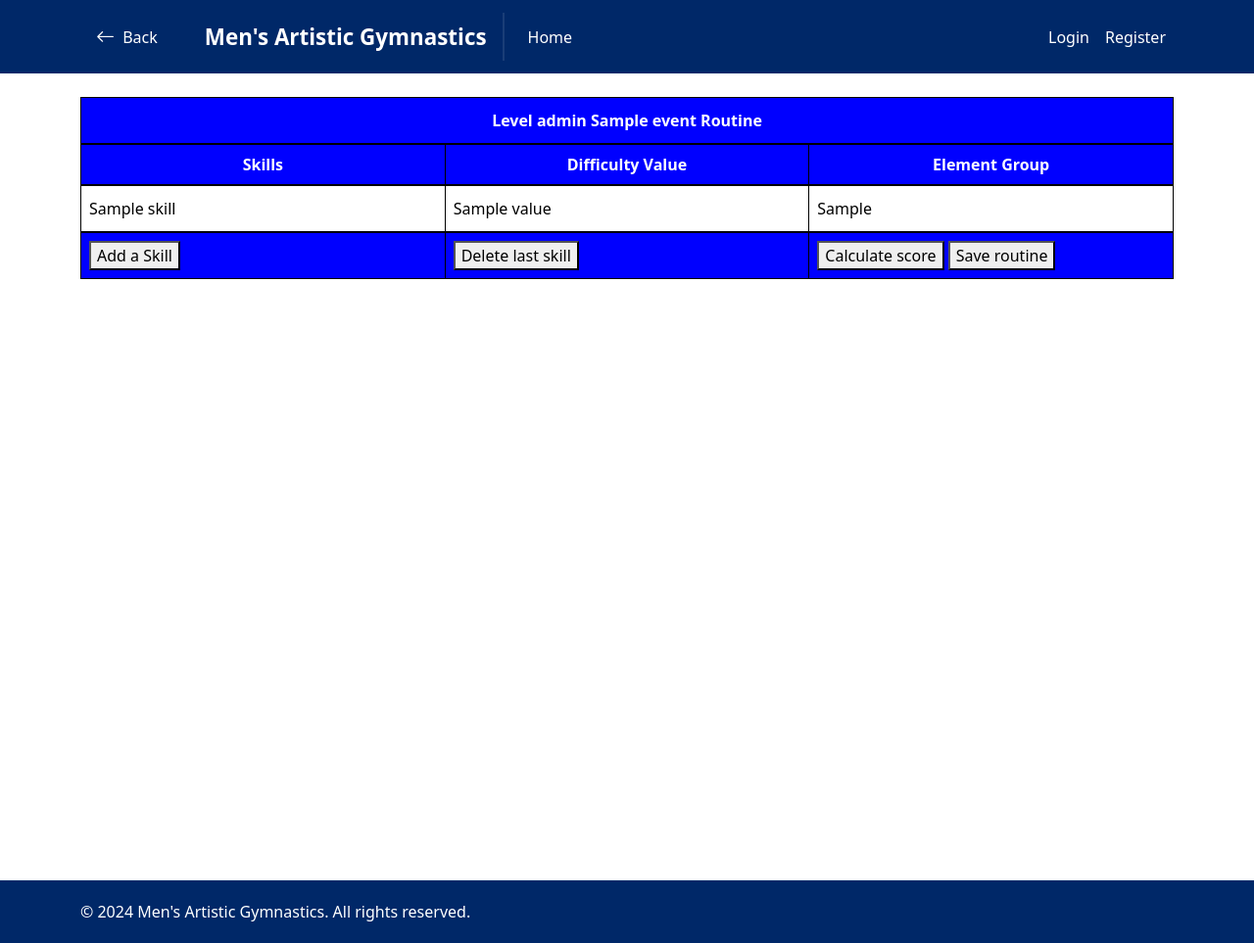
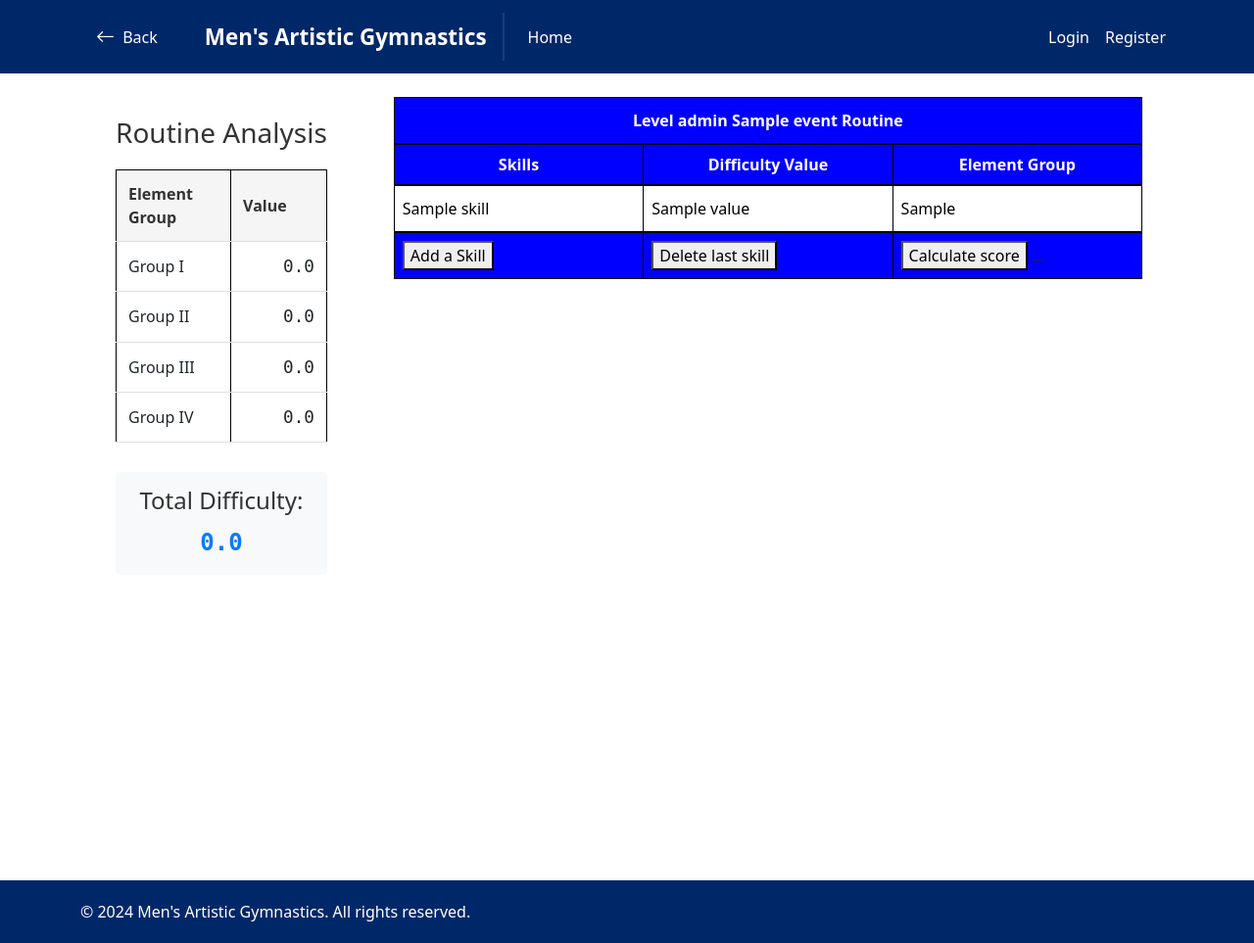
Before and after one commit to notgustavorios/Routine-builder, a Python web app: template myapp/templates/edit_routine.html in a window 1280 px wide. Shown: the whole page at 98% size. Run offline with Jinja, Linux system fonts and the light colour scheme; the template is opened without the code that fills it: most values are stand-ins (such as "Sample title", 1, 10 or a date in 2020); some libraries are stand-ins or nearby versions.

Commit message:
added live scoring tab

```diff
--- a/myapp/static/builder.css
+++ b/myapp/static/builder.css
@@ -244,26 +244,96 @@
 }
 
 #grid {
-    display: flex;
+    display: grid;
+    grid-template-columns: auto minmax(0, 1fr);
     width: 100%;
     height: 100vh;
-    padding: 0;
-    justify-content: center;
+    padding: 0 0 0 1rem; /* Add left padding to the grid */
+    gap: 2rem;
+}
+
+/* When skill-box is visible */
+#grid:has(#skill-box:not([style*="display: none"])) {
+    grid-template-columns: auto minmax(0, 1fr) auto;
 }
 
 .item {
-    padding: 0px;
-    overflow-y: hidden;
-    flex: 1;
-    box-sizing: border-box;
+    height: 100%;
+    overflow: auto;
+}
+
+#real-time-scoring {
+    min-width: 200px;
+    display: none; /* Hide by default */
+    padding: 20px;
+    background-color: white;
+    margin-right: 1rem;
+    margin-left: 0; /* Ensure no left margin */
+}
+
+#real-time-scoring h3 {
+    margin-bottom: 20px;
+    color: #333;
+    text-align: center;
+}
+
+#element-group-table {
     width: 100%;
+    margin-bottom: 20px;
+    border-collapse: collapse;
+}
+
+#element-group-table th,
+#element-group-table td {
+    padding: 12px;
+    text-align: left;
+    border-bottom: 1px solid #e0e0e0;
+}
+
+#element-group-table th {
+    background-color: #f5f5f5;
+    font-weight: bold;
+    color: #333;
+}
+
+#element-group-table td:last-child {
+    text-align: right;
+    font-family: monospace;
+    font-size: 1.1em;
+}
+
+#difficulty-display {
+    margin-top: 30px;
+    padding: 15px;
+    background-color: #f8f9fa;
+    border-radius: 5px;
+    text-align: center;
+}
+
+#difficulty-display h4 {
+    margin: 0 0 10px 0;
+    color: #333;
+}
+
+#total-difficulty {
+    font-size: 1.5em;
+    font-weight: bold;
+    font-family: monospace;
+    color: #007bff;
+}
+
+#item-1 {
+    min-width: 0; /* Allows the element to shrink below its content size */
+    justify-self: center;
+    width: 100%;
+    max-width: 1200px; /* Adjust this value based on your needs */
 }
 
 #skill-box {
-    display: none;
-    position: relative;
-    overflow-y: scroll;
-    max-height: 100vh;
+    display: none; /* Hide by default */
+    min-width: 300px;
+    max-width: 400px;
+    background-color: #f5f5f5;
 }
 
 .close-button {
--- a/myapp/static/builder.js
+++ b/myapp/static/builder.js
@@ -57,6 +57,7 @@
         emptyRow.find('td').eq(0).text(_name);
         emptyRow.find('td').eq(1).text(_difficulty);
         emptyRow.find('td').eq(2).text(_elementGroup);
+        updateRealTimeScoring();
         return true;
     } else {
         // No empty row found, create a new one
@@ -72,6 +73,7 @@
 
         // Insert before the add-row
         routineTable.find('.add-row').before(newRow);
+        updateRealTimeScoring();
         return true;
     }
 }
@@ -504,6 +506,7 @@
             });
             $(row).removeClass('delete-highlight');
             $('.context-menu').remove();
+            updateRealTimeScoring(); // Update scoring after deletion
         });
 
     contextMenu.append(editItem);
@@ -606,6 +609,7 @@
             // Use jQuery to ensure the display changes are applied
             $('#routine-tables-container').show();
             $('#add-routine-table-container').hide();
+            $('#real-time-scoring').show(); // Show real-time scoring
 
             resetButtonColors();
         }
@@ -624,9 +628,8 @@
 
         // Close button
         if (e.target.matches('.close-button')) {
+            document.getElementById('skill-box').style.display = 'none';
             document.getElementById('large-table-container').style.display = 'none';
-            document.getElementById('item-1').style.flex = '1';
-            document.getElementById('skill-box').style.flex = '0';
         }
 
         // Delete skill button
@@ -638,6 +641,7 @@
             );
             if (lastFilledRow) {
                 lastFilledRow.querySelectorAll('td').forEach(td => td.textContent = '');
+                updateRealTimeScoring(); // Update scoring after deletion
             }
         }
 
@@ -742,6 +746,10 @@
                 $(editingRow).find('td').eq(2).text(skillData.elementGroup);
                 $(editingRow).removeClass('editing-row');
                 editingRow = null;
+                updateRealTimeScoring(); // Update scoring after editing
+                // Hide the skill box after editing
+                document.getElementById('skill-box').style.display = 'none';
+                document.getElementById('large-table-container').style.display = 'none';
             } else {
                 // Add the skill using the addSkill function
                 addSkill(skillData.name, skillData.value, skillData.elementGroup);
@@ -830,3 +838,84 @@
         });
     });
 });
+
+// Add these functions at the top level
+function updateRealTimeScoring() {
+    const rows = $('.routine-table tr.skill-odd-row, .routine-table tr.skill-even-row');
+    let groupScores = {1: null, 2: null, 3: null, 4: null};
+    let totalDifficulty = 0;
+    let skillBank = new Set();
+    let numSuperSkills = 0;
+
+    // Get level from the routine table header
+    const headerText = $('.routine-table .header-row th').first().text();
+    const levelMatch = headerText.match(/Level (\d+)/);
+    if (!levelMatch) return;
+    const level = parseInt(levelMatch[1]);
+
+    rows.each(function() {
+        const cells = $(this).find('td');
+        if (cells.length >= 3 && cells.eq(0).text().trim() !== '') {
+            const skillName = cells.eq(0).text().trim();
+            const difficulty = parseFloat(cells.eq(1).text()) || 0;
+            const elementGroup = parseInt(cells.eq(2).text()) || 0;
+
+            // Only count each unique skill once for difficulty
+            if (!skillBank.has(skillName)) {
+                if (difficulty === 0.0) {
+                    numSuperSkills++;
+                }
+                totalDifficulty += difficulty;
+                skillBank.add(skillName);
+            }
+
+            // Update element group credit based on highest value
+            if (elementGroup >= 1 && elementGroup <= 4) {
+                if (groupScores[elementGroup] === null || difficulty >= groupScores[elementGroup]) {
+                    groupScores[elementGroup] = difficulty;
+                }
+            }
+        }
+    });
+
+    // Calculate element group values based on level rules
+    let elementGroupValues = {};
+    Object.entries(groupScores).forEach(([group, value]) => {
+        let displayValue = '0.0';
+
+        if (value !== null) {
+            switch (level) {
+                case 1:
+                case 2:
+                case 3:
+                    displayValue = value >= 0.0 ? '0.5' : '0.0';
+                    break;
+
+                case 4:
+                case 5:
+                case 6:
+                case 7:
+                case 8:
+                    if (value === 0.0) displayValue = '0.3';
+                    else if (value >= 0.1) displayValue = '0.5';
+                    break;
+
+                case 9:
+                    if (value === 0.0) displayValue = '0.3';
+                    else if (value === 0.1) displayValue = group === '1' ? '0.5' : '0.3';
+                    else if (value >= 0.2) displayValue = '0.5';
+                    break;
+
+                case 10:
+                    if (value === 0.0 || value === 0.1 || value === 0.2) displayValue = '0.3';
+                    else if (value >= 0.3) displayValue = '0.5';
+                    break;
+            }
+        }
+
+        elementGroupValues[group] = displayValue;
+        $(`#group-${group}-value`).text(displayValue);
+    });
+
+    $('#total-difficulty').text(totalDifficulty.toFixed(1));
+}
--- a/myapp/templates/edit_routine.html
+++ b/myapp/templates/edit_routine.html
@@ -11,6 +11,39 @@
 
 {% block content %}
     <div id="grid">
+        <div class="item" id="real-time-scoring" style="display: block;">
+            <h3>Routine Analysis</h3>
+            <table id="element-group-table">
+                <thead>
+                    <tr>
+                        <th>Element Group</th>
+                        <th>Value</th>
+                    </tr>
+                </thead>
+                <tbody>
+                    <tr>
+                        <td>Group I</td>
+                        <td id="group-1-value">0.0</td>
+                    </tr>
+                    <tr>
+                        <td>Group II</td>
+                        <td id="group-2-value">0.0</td>
+                    </tr>
+                    <tr>
+                        <td>Group III</td>
+                        <td id="group-3-value">0.0</td>
+                    </tr>
+                    <tr>
+                        <td>Group IV</td>
+                        <td id="group-4-value">0.0</td>
+                    </tr>
+                </tbody>
+            </table>
+            <div id="difficulty-display">
+                <h4>Total Difficulty:</h4>
+                <span id="total-difficulty">0.0</span>
+            </div>
+        </div>
         <div class="item" id="item-1">
             <!-- Routine tables are appended to this div -->
             <div id="routine-tables-container" class="vertical">
@@ -119,4 +152,7 @@
     {{ super() }} <!-- Retains Bootstrap scripts -->
     <script src="https://cdn.jsdelivr.net/npm/jquery@3.7.1/dist/jquery.min.js"></script>
     <script src="{{ url_for('static', filename='builder.js') }}"></script>
+    <script>
+        updateRealTimeScoring();
+    </script>
 {% endblock %}
```
Also changed, not shown: myapp/routes/scoring.py (+4 -3 lines), myapp/services/scoring.py (+75 -33 lines), myapp/templates/builder.html (+34 -0 lines).
